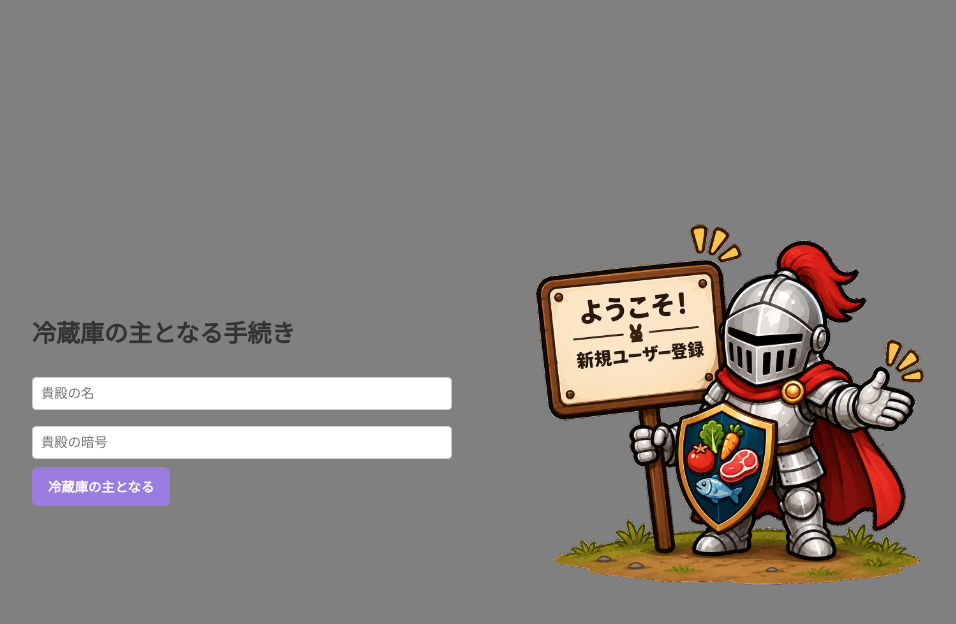
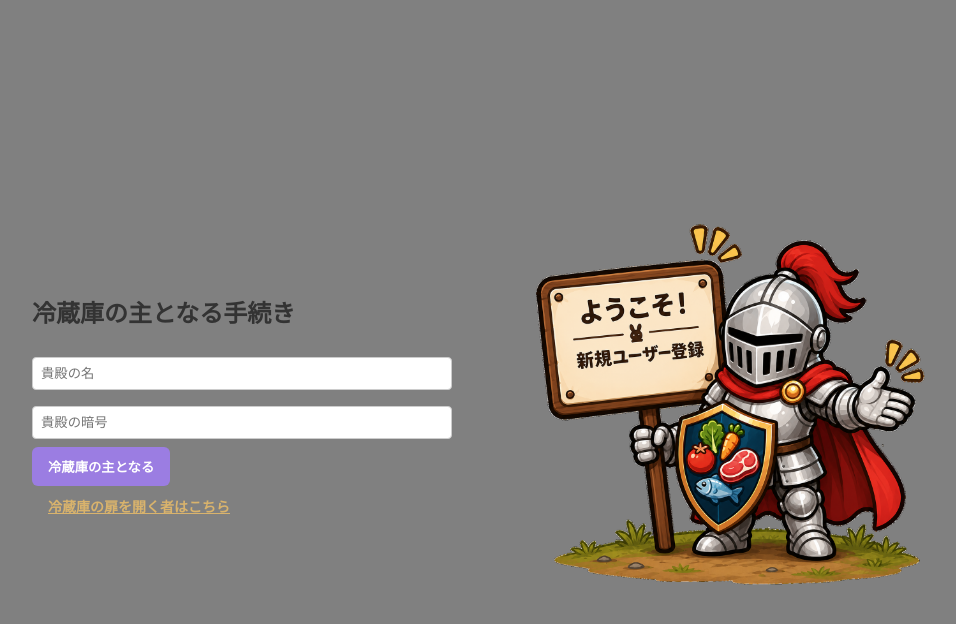
Before and after one commit to babu3150/food-guardian, a React (Create React App) app in the folder frontend/: page / in a window 1280 px wide. Both pictures are taken after a click on the button "冷蔵庫の主でない者はこちら". Shown: the top 624 px of the page, without its empty margins (198-1154 px from the left). Built offline with nearby package versions, Linux system fonts and the light colour scheme.

Commit message:
ユーザー登録画面にログイン画面に遷移するリンクボタンを作成

```diff
--- a/frontend/src/App.css
+++ b/frontend/src/App.css
@@ -149,7 +149,7 @@ button.ask:active {
   max-width: 420px;
 }
 
-.signup-link-button {
+.login-link-button, .signup-link-button {
   background: none;
   border: none;
   color: #d9b36c;
--- a/frontend/src/App.js
+++ b/frontend/src/App.js
@@ -49,7 +49,7 @@ function App() {
         )}
 
         {page === 'signup' && (
-          <SignupPage onSignup={handleSignup} />
+          <SignupPage onSignup={handleSignup} onMoveLogin={() => setPage('login')} />
         )}
         </>
 
--- a/frontend/src/pages/SignupPage.js
+++ b/frontend/src/pages/SignupPage.js
@@ -2,12 +2,13 @@ import React from "react";
 // ユーザー登録フォーム用コンポーネント
 import SignupForm from '../components/SignupForm';
 
-function SignupPage({ onSignup }) {
+function SignupPage({ onSignup, onMoveLogin }) {
     return (
         <div className="signup-page">
             <div className="signup-form-area">
                 <h2>冷蔵庫の主となる手続き</h2>
                 <SignupForm onSignup={ onSignup } />
+                <button className="login-link-button" onClick={onMoveLogin}>冷蔵庫の扉を開く者はこちら</button>
             </div>
             <div className="signup-image-area">
                 <img src="/food-guardian-signup.png" alt="食材の番人" className="food-guardian-image" />
```
